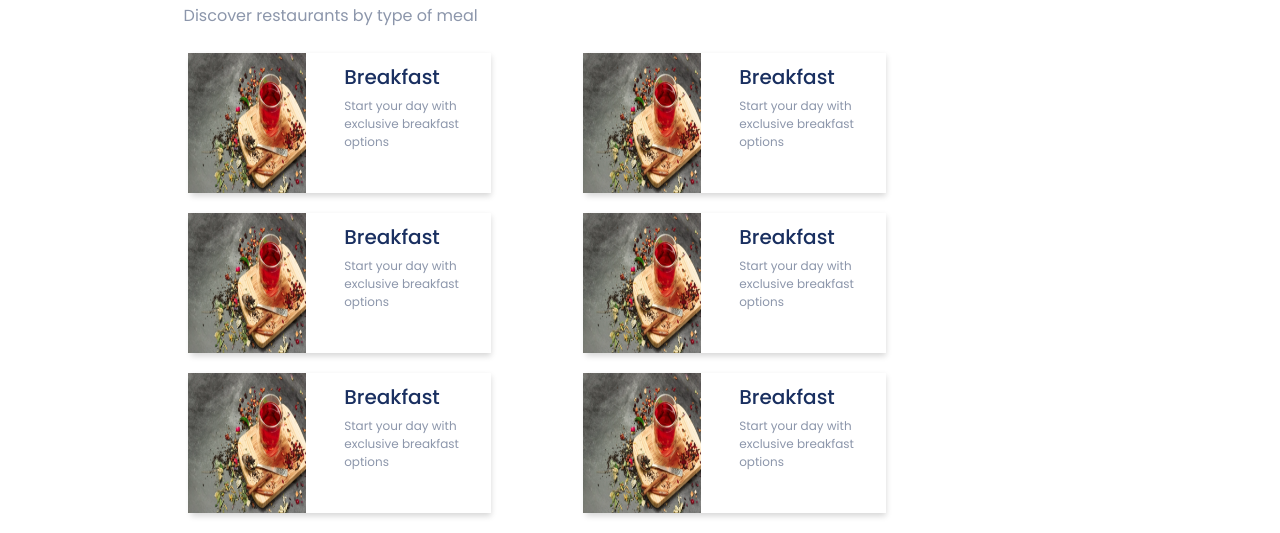
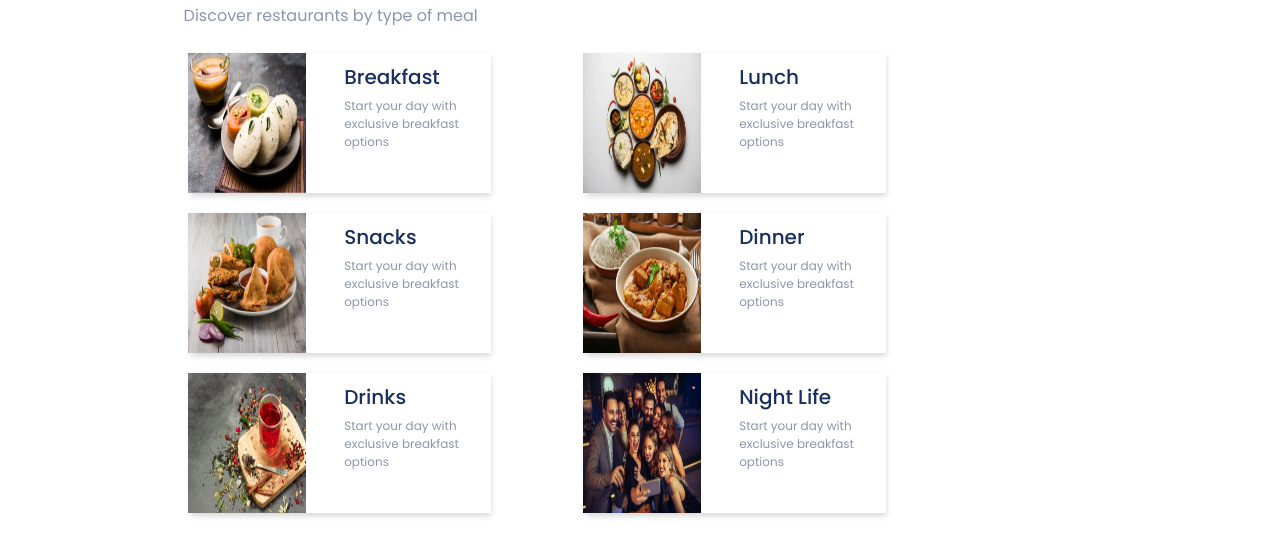
Before and after one commit to SeshuYaswanth/Zomato-homepage, a plain HTML site: page index.html in a window 1280 px wide. Shown: the part 444-977 px from the top of the page. Drawn offline with nearby package versions, Linux system fonts and the light colour scheme.

Commit message:
updated images links

```diff
--- a/index.html
+++ b/index.html
@@ -70,7 +70,7 @@
             <div id="cards" class="col-lg-3 offset-md-1">
                 <div id="subContent">
                     <div id="subImage" class="col-6">
-                        <img id="images" class="img-fluid" src="./images/image1.png" alt="Food">
+                        <img id="images" class="img-fluid" src="./images/image5.png" alt="Food">
                     </div>
                     <div id="subContent2" class="col col-lg-6">
                         <div id="pickup" class="col">
@@ -87,11 +87,11 @@
             <div id="cards" class="col-lg-3 offset-md-1">
                 <div id="subContent">
                     <div id="subImage" class="col-6">
-                        <img id="images" class="img-fluid" src="./images/image1.png" alt="Food">
+                        <img id="images" class="img-fluid" src="./images/image4.png" alt="Food">
                     </div>
                     <div id="subContent2" class="col col-lg-6">
                         <div id="pickup" class="col">
-                            <p class="h5">Breakfast</p>
+                            <p class="h5">Lunch</p>
                         </div>
                         <div id="sentence" class="col col-lg-12">
                             Start your day with exclusive breakfast options
@@ -104,11 +104,11 @@
             <div id="cards" class="col-lg-3 offset-md-1">
                 <div id="subContent">
                     <div id="subImage" class="col-6">
-                        <img id="images" class="img-fluid" src="./images/image1.png" alt="Food">
+                        <img id="images" class="img-fluid" src="./images/image2.png" alt="Food">
                     </div>
                     <div id="subContent2" class="col col-lg-6">
                         <div id="pickup" class="col">
-                            <p class="h5">Breakfast</p>
+                            <p class="h5">Snacks</p>
                         </div>
                         <div id="sentence" class="col col-lg-12">
                             Start your day with exclusive breakfast options
@@ -121,11 +121,11 @@
             <div id="cards" class="col-lg-3 offset-md-1">
                 <div id="subContent">
                     <div id="subImage" class="col-6">
-                        <img id="images" class="img-fluid" src="./images/image1.png" alt="Food">
+                        <img id="images" class="img-fluid" src="./images/image3.png" alt="Food">
                     </div>
                     <div id="subContent2" class="col col-lg-6">
                         <div id="pickup" class="col">
-                            <p class="h5">Breakfast</p>
+                            <p class="h5">Dinner</p>
                         </div>
                         <div id="sentence" class="col col-lg-12">
                             Start your day with exclusive breakfast options
@@ -142,7 +142,7 @@
                     </div>
                     <div id="subContent2" class="col col-lg-6">
                         <div id="pickup" class="col">
-                            <p class="h5">Breakfast</p>
+                            <p class="h5">Drinks</p>
                         </div>
                         <div id="sentence" class="col col-lg-12">
                             Start your day with exclusive breakfast options
@@ -155,11 +155,11 @@
             <div id="cards" class="col-lg-3 offset-md-1">
                 <div id="subContent">
                     <div id="subImage" class="col-6">
-                        <img id="images" class="img-fluid" src="./images/image1.png" alt="Food">
+                        <img id="images" class="img-fluid" src="./images/image6.png" alt="Food">
                     </div>
                     <div id="subContent2" class="col col-lg-6">
                         <div id="pickup" class="col">
-                            <p class="h5">Breakfast</p>
+                            <p class="h5">Night Life</p>
                         </div>
                         <div id="sentence" class="col col-lg-12">
                             Start your day with exclusive breakfast options
```
